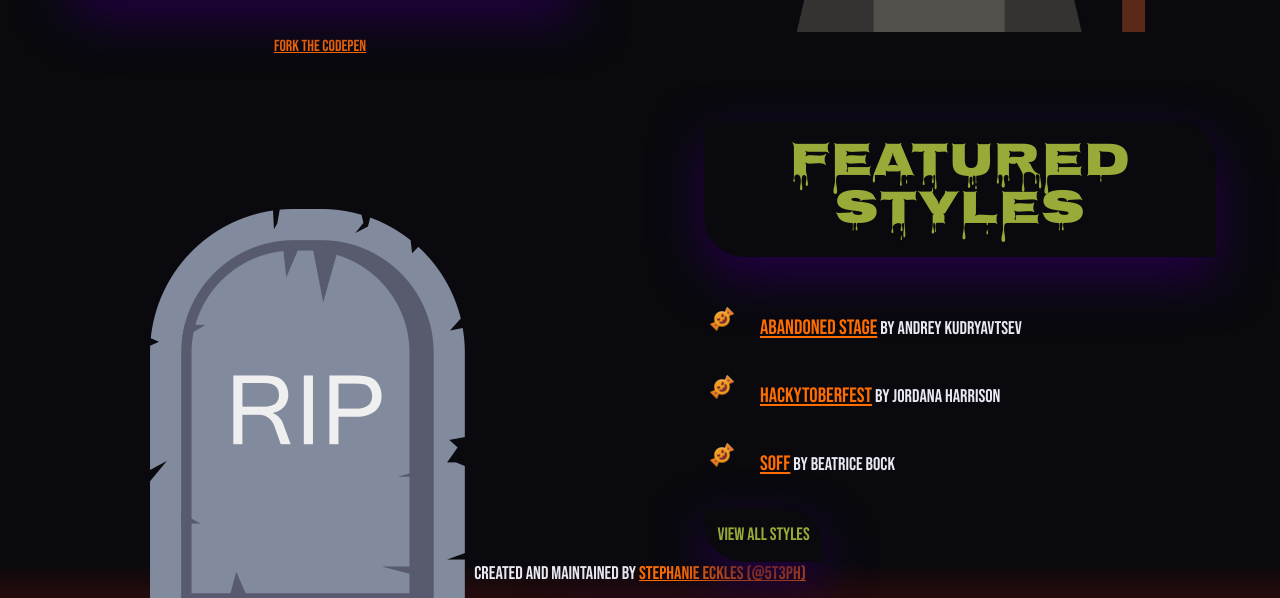
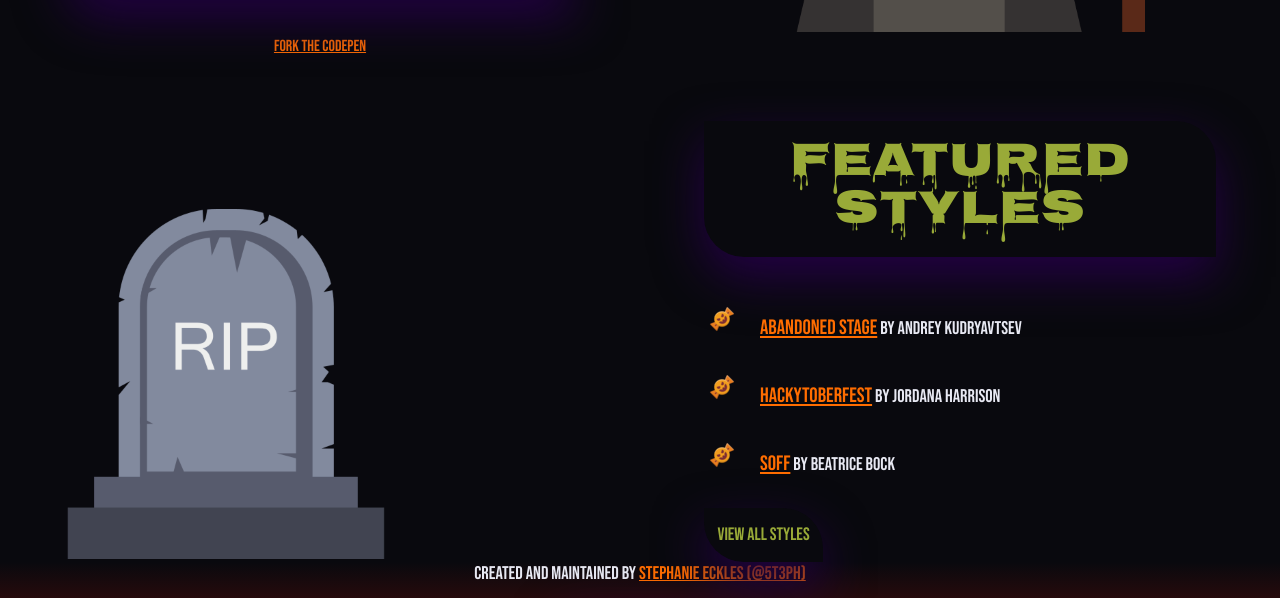
Before and after one commit to EmilyBark3r/WDD331R-CSS, a website: page public/index.html in a window 1280 px wide. Shown: the part 4490-5088 px from the top of the page. Drawn offline with Linux system fonts and the light colour scheme; a web font is replaced by a local one.

Commit message:
resize tombston

```diff
--- a/sass/_layout.scss
+++ b/sass/_layout.scss
@@ -185,7 +185,7 @@ article,
   #styles {
     &::before {
       content: '';
-      background-image: url('/images/tombstone.png');
+      background-image: url('/images/tombstone-350px.png');
       background-repeat: no-repeat;
       width: 100%;
       height: 100%;
```
Also changed, not shown: public/images/tombstone-350px.png (added), public/style.css.
